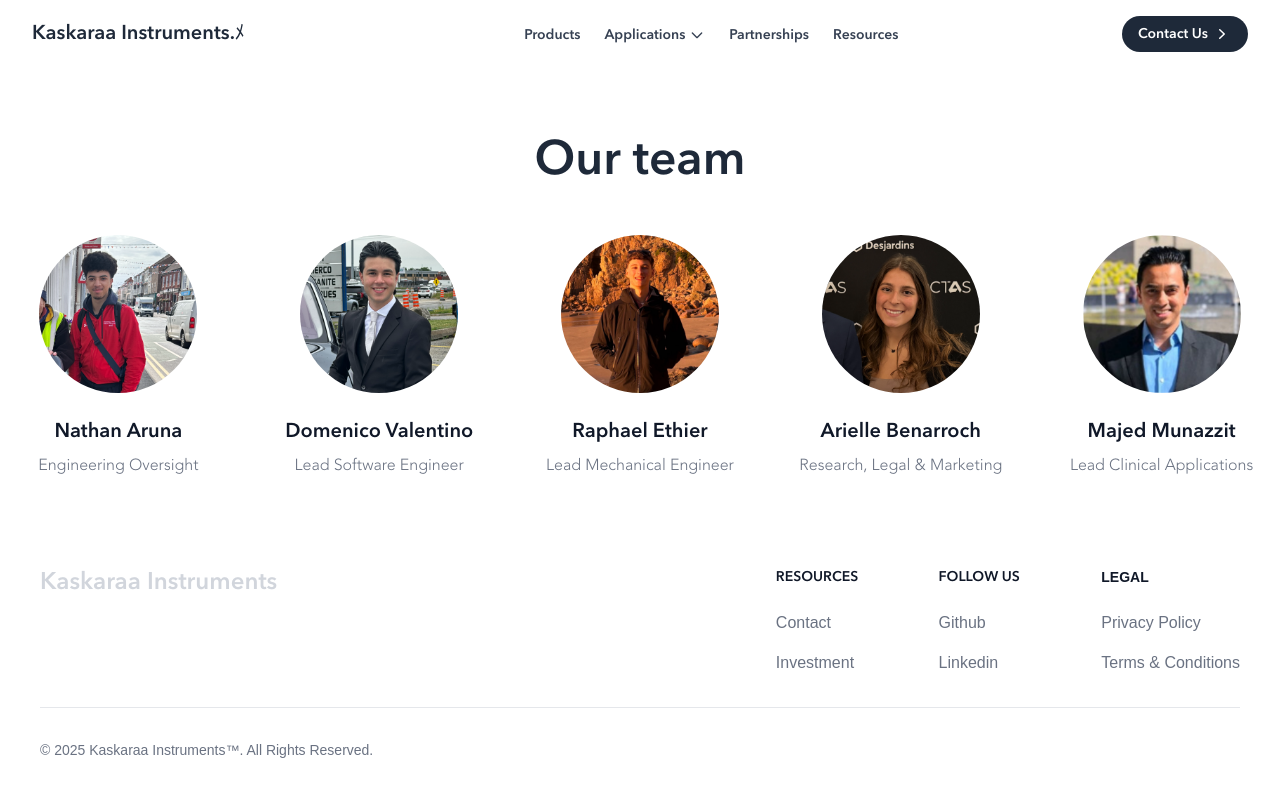
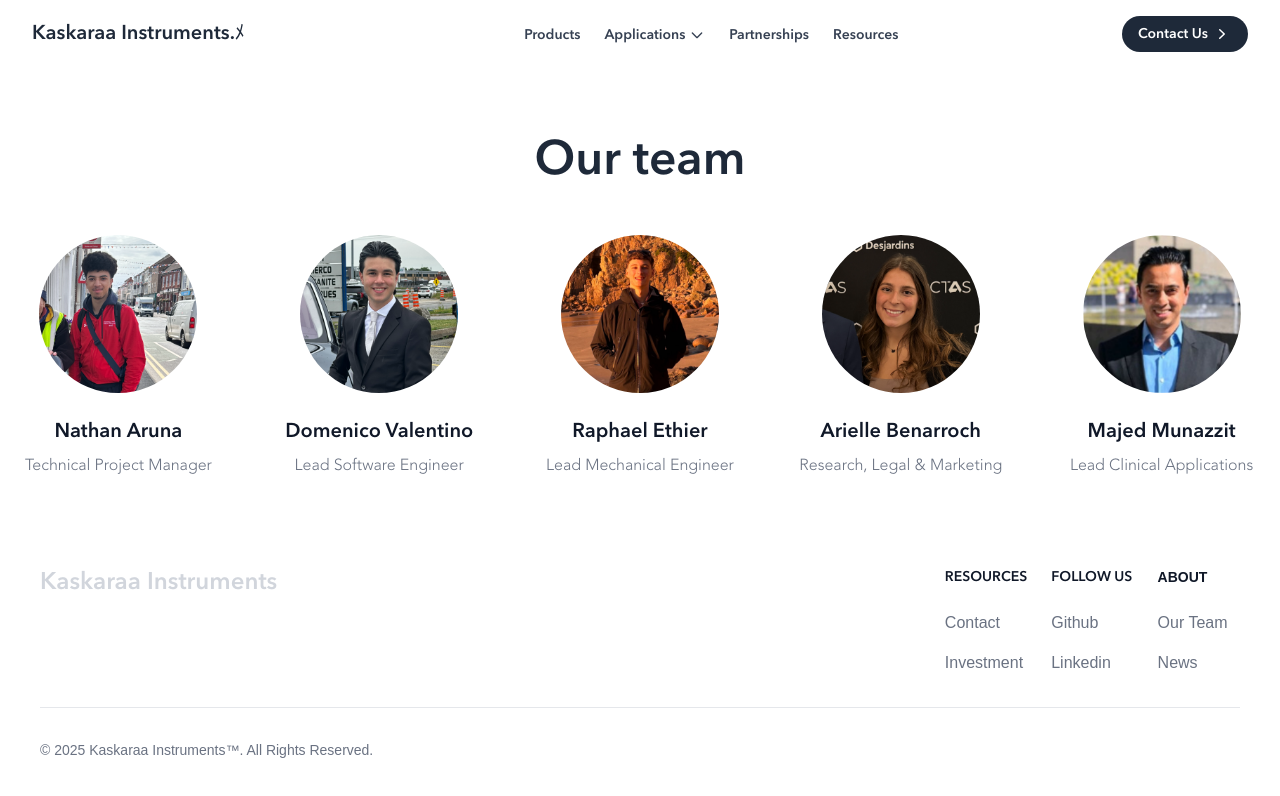
Before and after one commit to kaskaraa/web, a Next.js app: page /about/team in a window 1280 px wide. Shown: the top 796 px of the page. Built offline with nearby package versions, Linux system fonts and the light colour scheme.

Commit message:
fix(TeamPage, Footer): update job title and improve footer links for clarity

```diff
--- a/src/app/about/team/page.tsx
+++ b/src/app/about/team/page.tsx
@@ -36,7 +36,7 @@ const TeamPage = () => {
                   Nathan Aruna
                 </h4>
                 <span className="font-[Avenirlight] text-gray-500 text-center block transition-all duration-500 group-hover:text-gray-600">
-                  Engineering Oversight
+                  Technical Project Manager
                 </span>
               </div>
               <div className="block group md:col-span-2 lg:col-span-1">
--- a/src/app/components/footer.tsx
+++ b/src/app/components/footer.tsx
@@ -34,13 +34,13 @@ export default function Footer() {
                             </ul>
                         </div>
                         <div>
-                            <h2 className="mb-6 text-sm font-semibold text-gray-900 uppercase">Legal</h2>
+                            <h2 className="mb-6 text-sm font-semibold text-gray-900 uppercase">About</h2>
                             <ul className="text-gray-500 font-medium">
                                 <li className="mb-4">
-                                    <a href="#" className="hover:underline">Privacy Policy</a>
+                                    <a href="/about/team" className="hover:underline">Our Team</a>
                                 </li>
                                 <li>
-                                    <a href="#" className="hover:underline">Terms &amp; Conditions</a>
+                                    <a href="/news" className="hover:underline">News</a>
                                 </li>
                             </ul>
                         </div>
```
